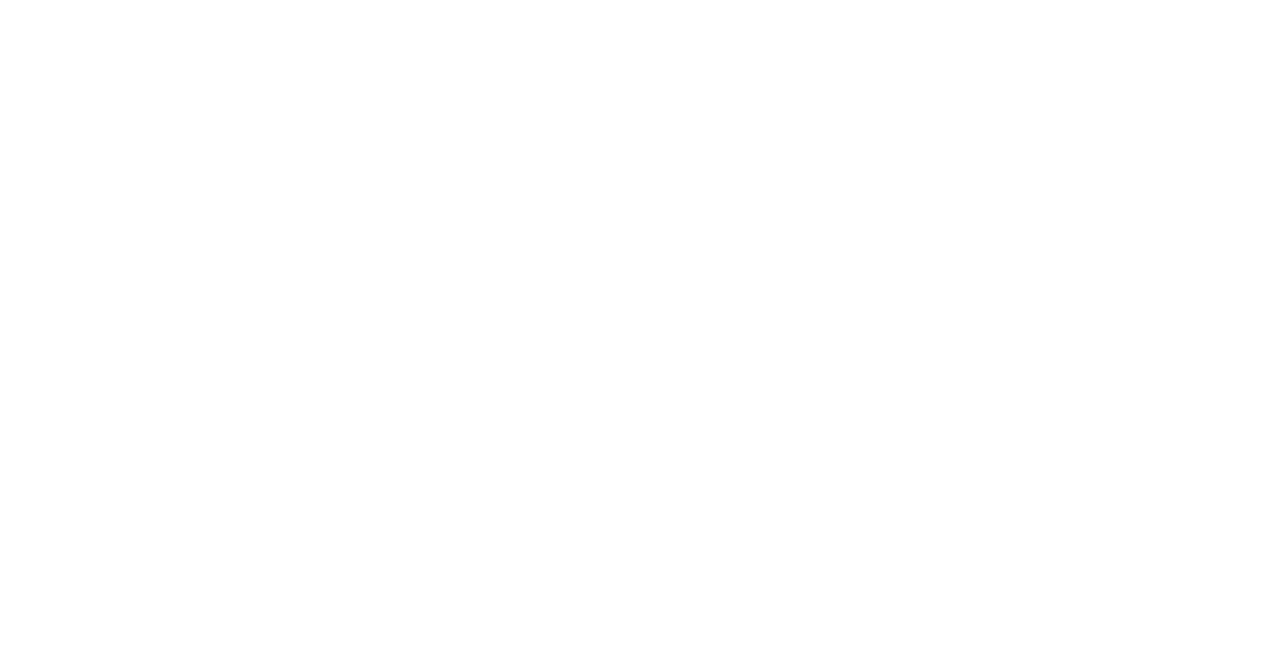
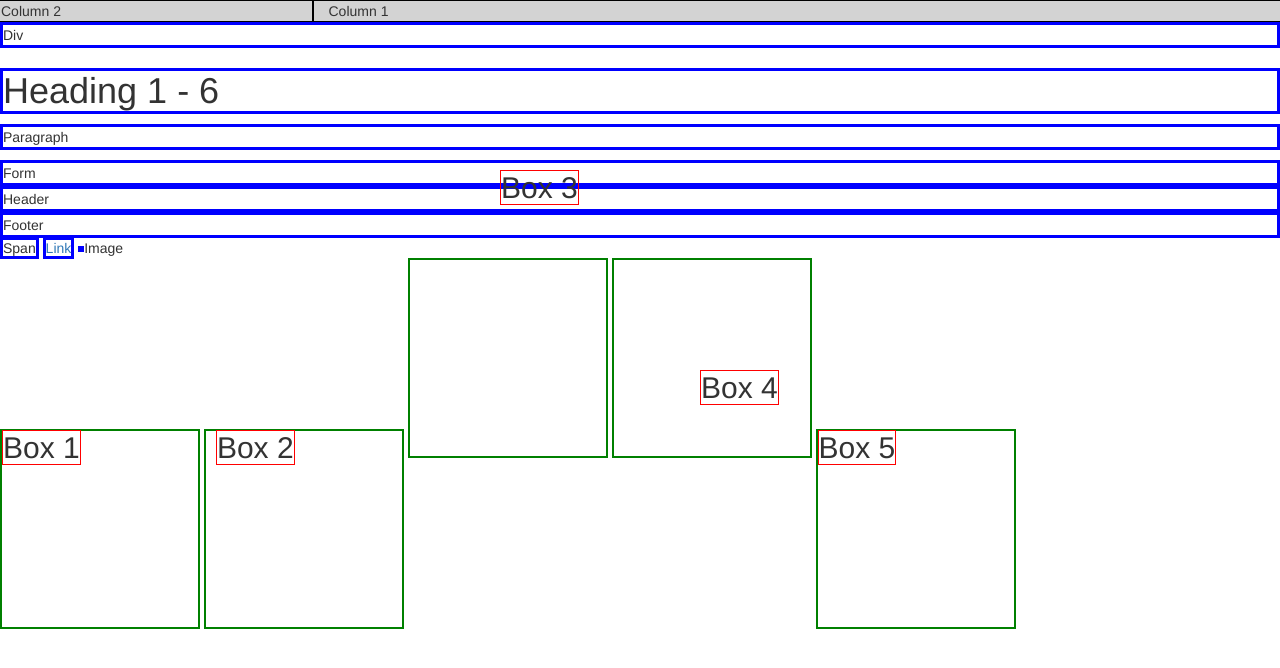
Before and after one commit to Blurple33/layout-elements, a plain HTML site: page index.html in a window 1280 px wide. Drawn offline with nearby package versions, Linux system fonts and the light colour scheme.

Commit message:
class example

```diff
--- a/css/styles.css
+++ b/css/styles.css
@@ -0,0 +1,51 @@
+.col{
+    background-color: lightgrey;
+    border: 1px solid black;
+
+}
+
+.elements{
+    border: 3px solid blue;
+
+}
+
+.box{
+    width: 200px;
+    height: 200px;
+    display: inline-block;
+    border: 2px green solid
+
+}
+
+.box h2{
+    border: 1px solid red;
+    display: inline;
+}
+
+.box1 h2{
+    position: static;
+}
+
+.box2 h2{
+    position: relative;
+    left: 10px;
+    /* relative to container */
+}
+
+.box3 h2{
+    position: fixed;
+    left: 500px;
+    top: 150px;
+
+}
+
+.box4 h2{
+    position: absolute;
+    left: 700px;
+    top: 350px;
+}
+
+.box5 h2{
+    position: sticky;
+    top: 350px;
+}
--- a/index.html
+++ b/index.html
@@ -12,6 +12,35 @@
 </head>
 <body>
 
+    <!-- Bootstrap push & pull  -->
+    <!-- .row>.col*2 -->
+    <div class="row">
+        <div class="col col-md-9 col-md-push-3">Column 1</div>
+        <div class="col col-md-3 col-md-pull-9">Column 2</div>
+    </div>
+
+    <!-- Block Elements - they take the whole width-->
+    <div class="elements">Div</div>
+    <h1 class="elements">Heading 1 - 6</h1>
+    <p class="elements">Paragraph</p>
+    <form class="elements">Form</form>
+    <header class="elements">Header</header>
+    <footer class="elements">Footer</footer>
+
+    <!-- Inline Elements -->
+    <span class="elements">Span</span>
+    <a class="elements">Link</a>
+    <img class="elements">Image</img>
+    <br>
+
+    <!-- Positions -->
+    <div class="box box1"><h2>Box 1</h2></div>
+    <div class="box box2"><h2>Box 2</h2></div>
+    <div class="box box3"><h2>Box 3</h2></div>
+    <div class="box box4"><h2>Box 4</h2></div>
+    <div class="box box5"><h2>Box 5</h2></div>
+
+
     <!-- jQuery (necessary for Bootstrap's JavaScript plugins) -->
     <script src="https://ajax.googleapis.com/ajax/libs/jquery/1.12.4/jquery.min.js"></script>
     <!-- Include all compiled plugins (below), or include individual files as needed -->
```
